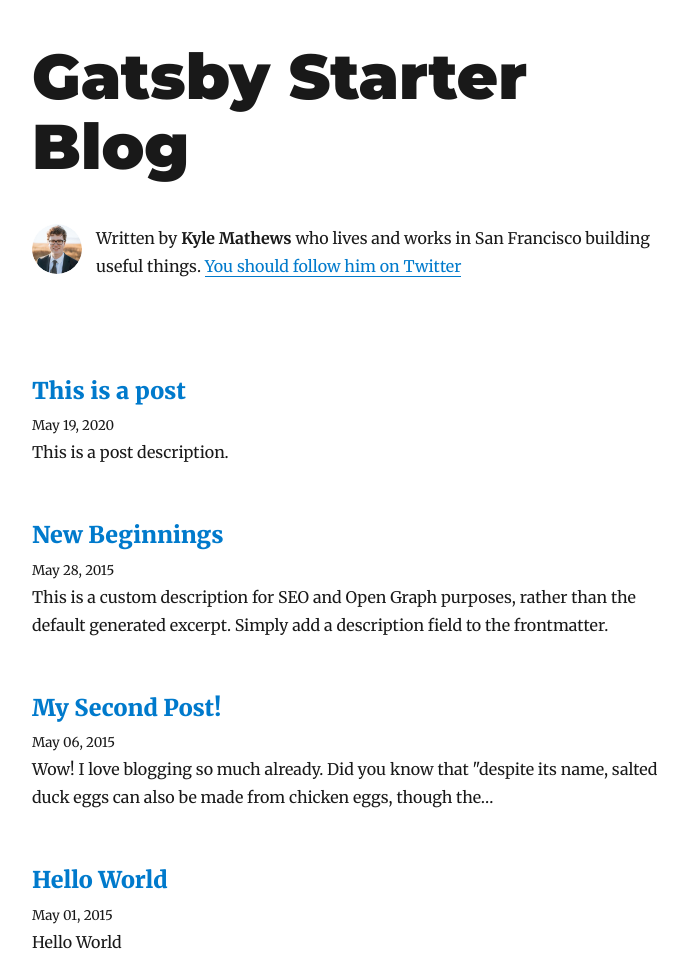
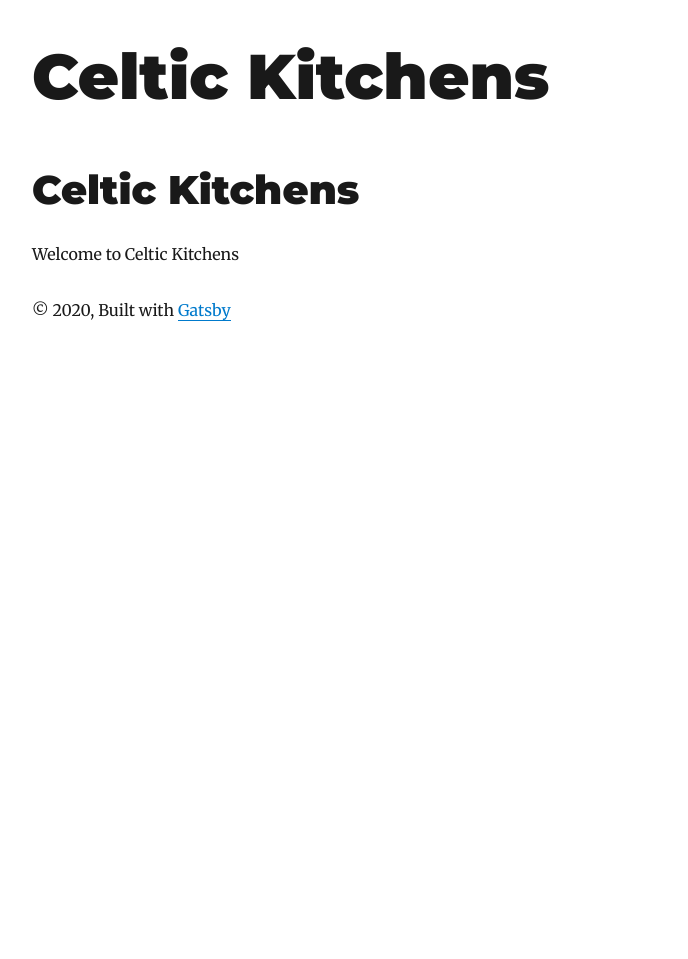
Before and after one commit to lukeprosser/celtic-kitchens, a Gatsby site: page / in a window 1280 px wide. Shown: the top 959 px of the page, without its empty margins (293-981 px from the left). After the commit the page ends 800 px from the top, so only its background shows below. Built offline with nearby package versions, Linux system fonts and the light colour scheme; Gatsby itself is replaced by a stand-in of ours; some packages are replaced by stand-ins of ours.

Commit message:
Blog index | Home page

```diff
--- a/gatsby-config.js
+++ b/gatsby-config.js
@@ -1,14 +1,14 @@
 module.exports = {
   siteMetadata: {
-    title: `Gatsby Starter Blog`,
+    title: `Celtic Kitchens`,
     author: {
-      name: `Kyle Mathews`,
-      summary: `who lives and works in San Francisco building useful things.`,
+      name: `Amanda Price`,
+      summary: `- Marketing Manager`,
     },
     description: `A starter blog demonstrating what Gatsby can do.`,
-    siteUrl: `https://gatsby-starter-blog-demo.netlify.com/`,
+    siteUrl: `https://celtickitchens.netlify.com/`,
     social: {
-      twitter: `kylemathews`,
+      twitter: `createdeluxe`,
     },
   },
   plugins: [
--- a/src/pages/index.tsx
+++ b/src/pages/blog.tsx
@@ -36,7 +36,7 @@
 
   return (
     <Layout location={location} title={siteTitle}>
-      <SEO title="All posts" />
+      <SEO title="Blog" />
       <Bio />
       {posts.map(({ node }) => {
         const title = node.frontmatter.title || node.fields.slug
--- /dev/null
+++ b/src/pages/index.js
@@ -0,0 +1,29 @@
+import React from "react"
+import { graphql } from "gatsby"
+
+import Layout from "../components/layout"
+import SEO from "../components/seo"
+
+const Index = ({ data, location }) => {
+  const siteTitle = data.site.siteMetadata.title
+
+  return (
+    <Layout location={location} title={siteTitle}>
+      <SEO title="Home" />
+      <h1>{siteTitle}</h1>
+      <p>Welcome to {siteTitle}</p>
+    </Layout>
+  )
+}
+
+export default Index
+
+export const pageQuery = graphql`
+  query {
+    site {
+      siteMetadata {
+        title
+      }
+    }
+  }
+`
```
